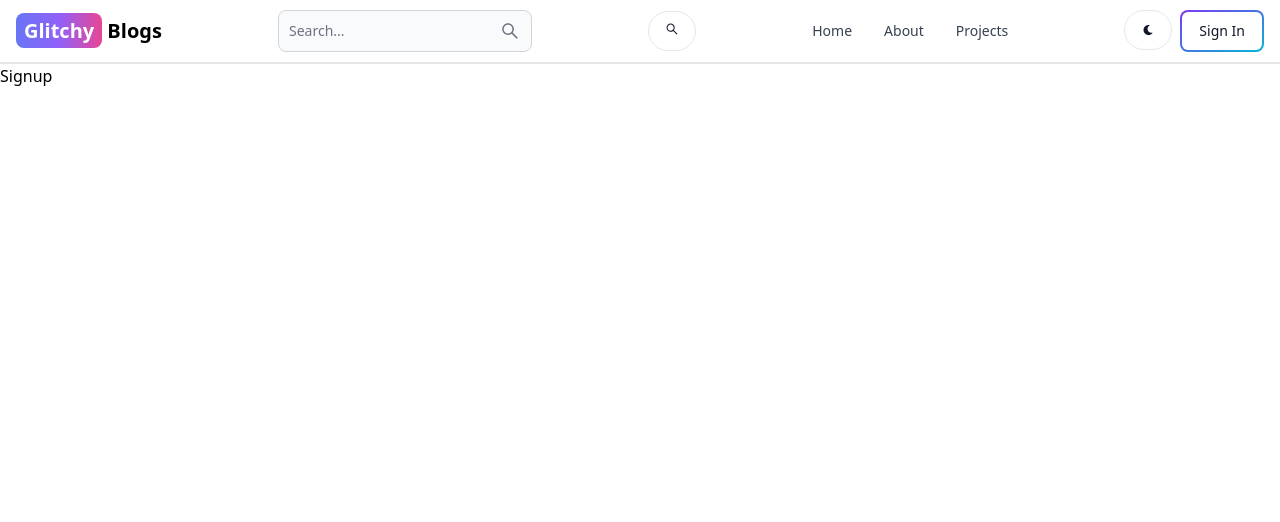
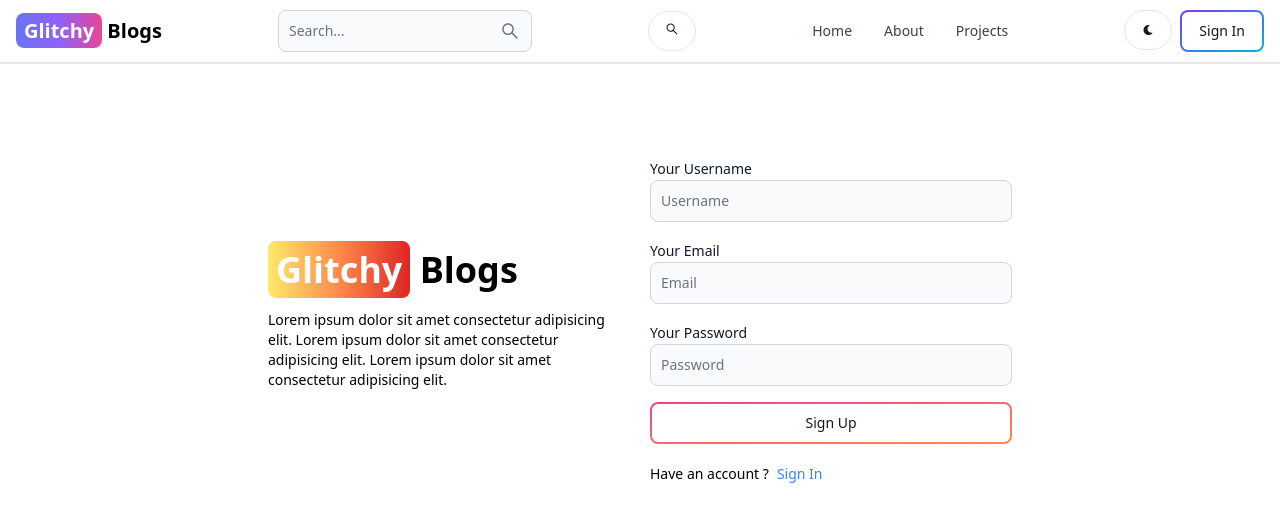
Before and after one commit to AyushGlitch/MernBlogWebApp, a React (Vite) app in the folder client/: page /sign-up in a window 1280 px wide. Shown: the top 522 px of the page. Built offline with nearby package versions, Linux system fonts and the light colour scheme.

Commit message:
created signup page ui

```diff
--- a/client/src/pages/Signup.jsx
+++ b/client/src/pages/Signup.jsx
@@ -1,7 +1,53 @@
 import React from 'react'
+import { Link } from 'react-router-dom'
+import {Button, Label, TextInput} from 'flowbite-react'
 
 export default function Signup() {
   return (
-    <div>Signup</div>
+    <div className=' min-h-screen mt-20'>
+      <div className='flex p-3 max-w-3xl mx-auto flex-col md:flex-row md:items-center gap-5'>
+
+        <div className=' flex-1'>
+          <Link to='/' className='font-bold dark:text-white text-4xl'>
+            <span className=' px-2 py-1 bg-gradient-to-r from-yellow-200 via-orange-400 to-red-600 rounded-lg text-white'>Glitchy</span> Blogs
+          </Link>
+
+          <p className=' text-sm mt-5'>
+            Lorem ipsum dolor sit amet consectetur adipisicing elit. Lorem ipsum dolor sit amet consectetur adipisicing elit. Lorem ipsum dolor sit amet consectetur adipisicing elit.
+          </p>
+        </div>
+
+        <div className=' flex-1'>
+          <form className='flex flex-col gap-4'>
+            <div>
+              <Label value='Your Username'/>
+              <TextInput type='text' placeholder='Username' id='username'/>
+            </div>
+
+            <div>
+              <Label value='Your Email'/>
+              <TextInput type='text' placeholder='Email' id='email'/>
+            </div>
+
+            <div>
+              <Label value='Your Password'/>
+              <TextInput type='text' placeholder='Password' id='password'/>
+            </div>
+
+            <Button gradientDuoTone='pinkToOrange' type='submit' outline>
+              Sign Up
+            </Button>
+          </form>
+
+          <div className='flex gap-2 text-sm mt-5'>
+            <span>Have an account ?</span>
+            <Link to='/sign-in' className=' text-blue-500'>
+              Sign In
+            </Link>
+          </div>
+        </div>
+
+      </div>
+    </div>
   )
 }
```
